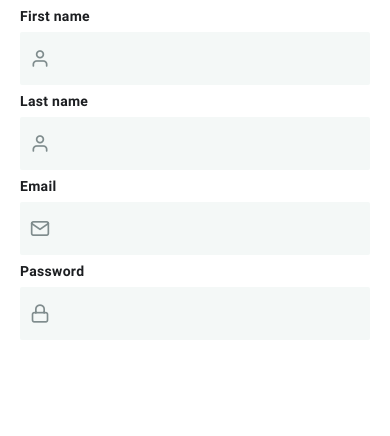
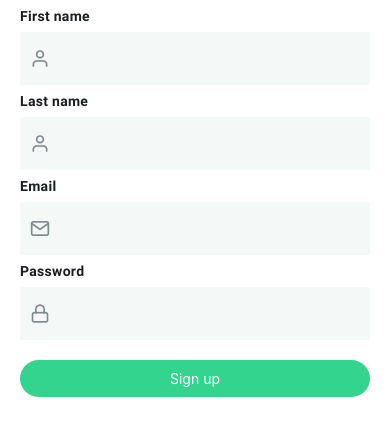
Before and after one commit to a-loke/Whatsapp-Clone, a React Native app: screen / in a window 390 px wide. Shown: the top 436 px of the page. Built offline with nearby package versions, Linux system fonts and the light colour scheme.

Commit message:
Add signup button

```diff
--- /dev/null
+++ b/components/SubmitButton.js
@@ -0,0 +1,37 @@
+import { StyleSheet, Text, TouchableOpacity } from "react-native";
+import React from "react";
+import colors from "../constants/colors";
+
+const SubmitButton = (props) => {
+    const enabledBgColorColor = props.color || colors.primary;
+    const disabledBgColor = colors.lightGrey;
+
+    const bgColor = props.disabled ? disabledBgColor : enabledBgColorColor;
+    return (
+        <TouchableOpacity
+            onPress={props.disabled ? () => {} : props.onPress}
+            style={{
+                ...styles.button,
+                ...props.style,
+                ...{ backgroundColor: bgColor },
+            }}
+        >
+            <Text style={{ color: props.disabled ? colors.grey : "white" }}>
+                {props.title}
+            </Text>
+        </TouchableOpacity>
+    );
+};
+
+export default SubmitButton;
+
+const styles = StyleSheet.create({
+    button: {
+        backgroundColor: colors.primary,
+        paddingVertical: 10,
+        paddingHorizontal: 30,
+        borderRadius: 30,
+        justifyContent: "center",
+        alignItems: "center",
+    },
+});
--- a/constants/colors.js
+++ b/constants/colors.js
@@ -4,4 +4,5 @@
     nearlyWhite: "#F4F8F7",
     grey: "#7f8c8d",
     textColor: "#1c1e21",
+    primary: "#32d48e",
 };
--- a/screens/AuthenticationScreen.js
+++ b/screens/AuthenticationScreen.js
@@ -4,6 +4,7 @@
 import PageContainer from "../components/PageContainer";
 import Input from "../components/Input";
 import { Feather } from "@expo/vector-icons";
+import SubmitButton from "../components/SubmitButton";
 
 const AuthenticationScreen = () => {
     return (
@@ -18,6 +19,13 @@
                 <Input label="Last name" icon="user" pack={Feather} size={20} />
                 <Input label="Email" icon="mail" pack={Feather} size={20} />
                 <Input label="Password" icon="lock" pack={Feather} size={20} />
+                <SubmitButton
+                    title="Sign up"
+                    onPress={() => {
+                        console.log("Button Pressed");
+                    }}
+                    style={{ marginTop: 20 }}
+                />
             </PageContainer>
         </SafeAreaView>
     );
```
